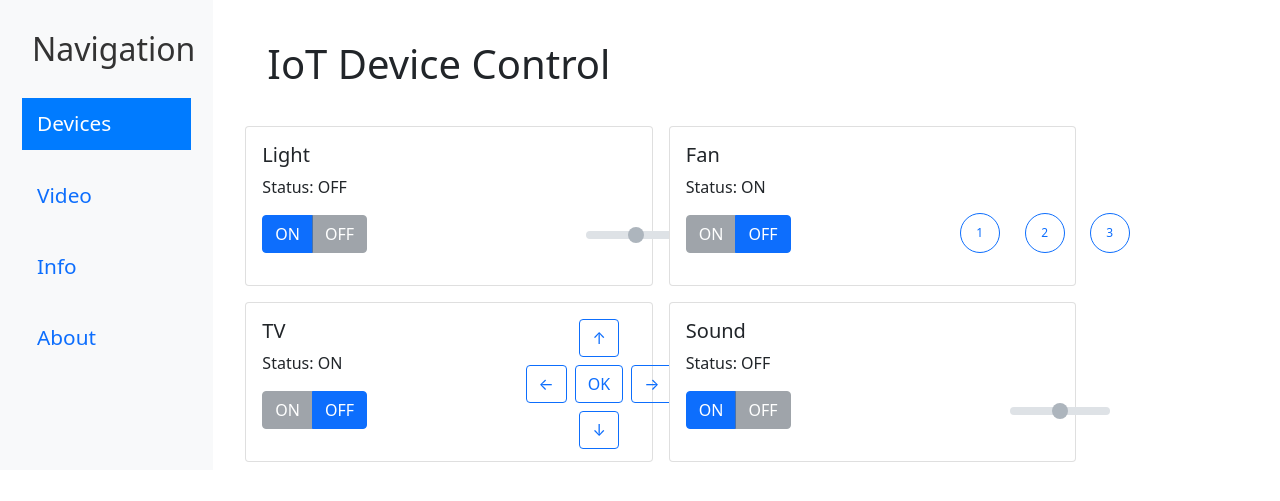
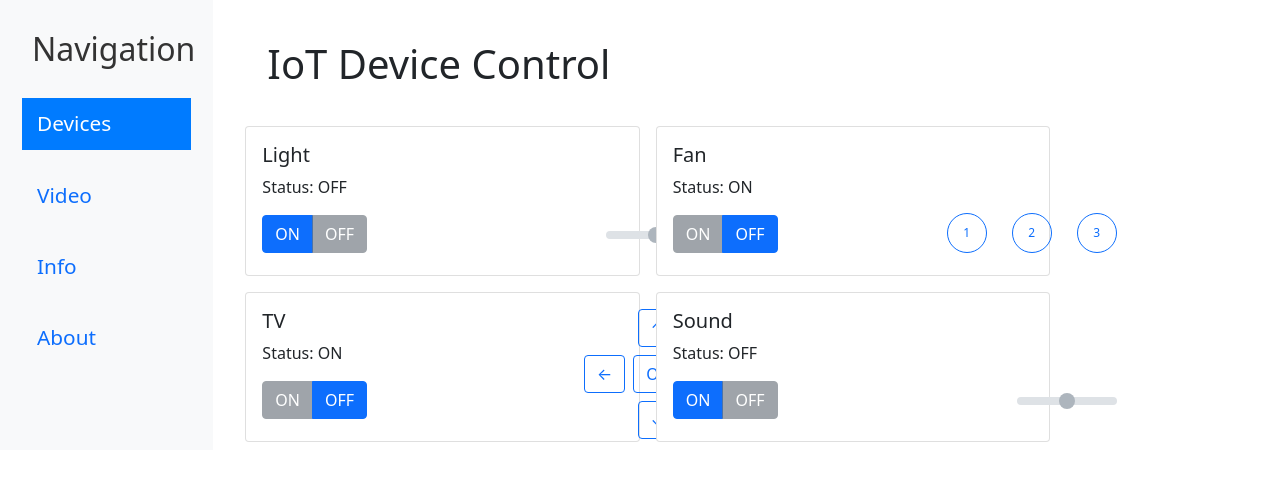
Before and after one commit to tgvlcw/iot, a Flask app: page / in a window 1280 px wide. Shown: the top 501 px of the page. Run offline with Flask 3, Linux system fonts and the light colour scheme.

Commit message:
update buttons position

```diff
--- a/static/app.js
+++ b/static/app.js
@@ -14,7 +14,7 @@ const DevicesPage = {
         <div>
             <div class="row">
 				<div class="cards d-flex flex-wrap">
-    				<div class="card m-2" v-for="device in devices" :key="device.id">
+    				<div class="card m-2" v-for="device in devices" :key="device.id" style="flex: 0 0 calc(45% - 4rem);">
                         <div class="card-body">
                             <h5 class="card-title">{{ device.name }}</h5>
                             <p class="card-text">Status: {{ device.status }}</p>
--- a/static/styles.css
+++ b/static/styles.css
@@ -37,8 +37,10 @@ main {
 }
 
 .slide-btn {
+    width: 100px;
+    height: 20px;
     position: relative;
-    padding-left: 300px;
+    left: 320px;
     top: -30px;
 }
 
@@ -49,18 +51,21 @@ main {
 }
 
 .tv-control {
+    width: 150px;
+    height: 120px;
     position: relative;
-    left: 150px;
+    left: 320px;
     top: -110px;
+    transition: all 0.1s ease;
+}
+
+.cards {
+    display: flex;
+    flex-wrap: wrap;
 }
 
 .card {
-    height: 160px;
-    flex: 0 0 calc(40%);
-}
-
-.tv-btn {
-    transition: all 0.1s ease;
+    height: 150px;
 }
 
 .spd-btn:active:not(:disabled),
```
